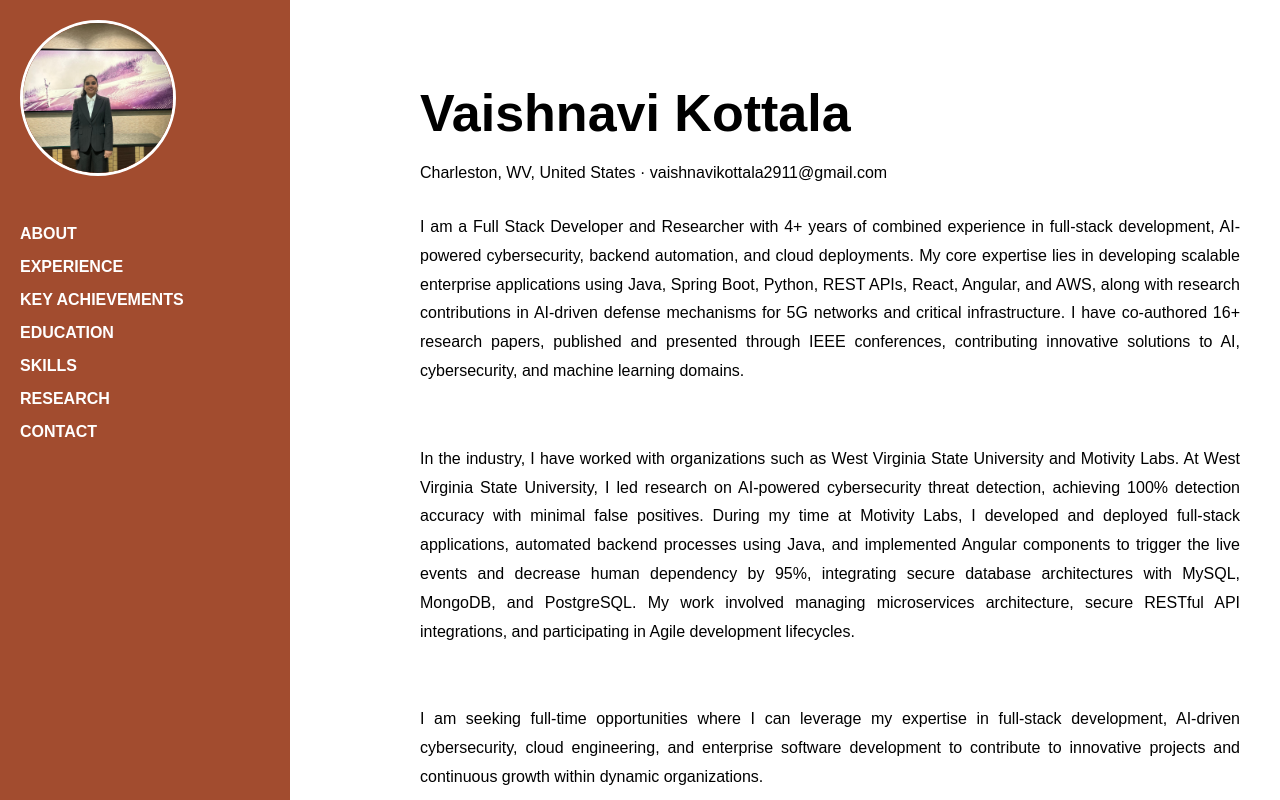
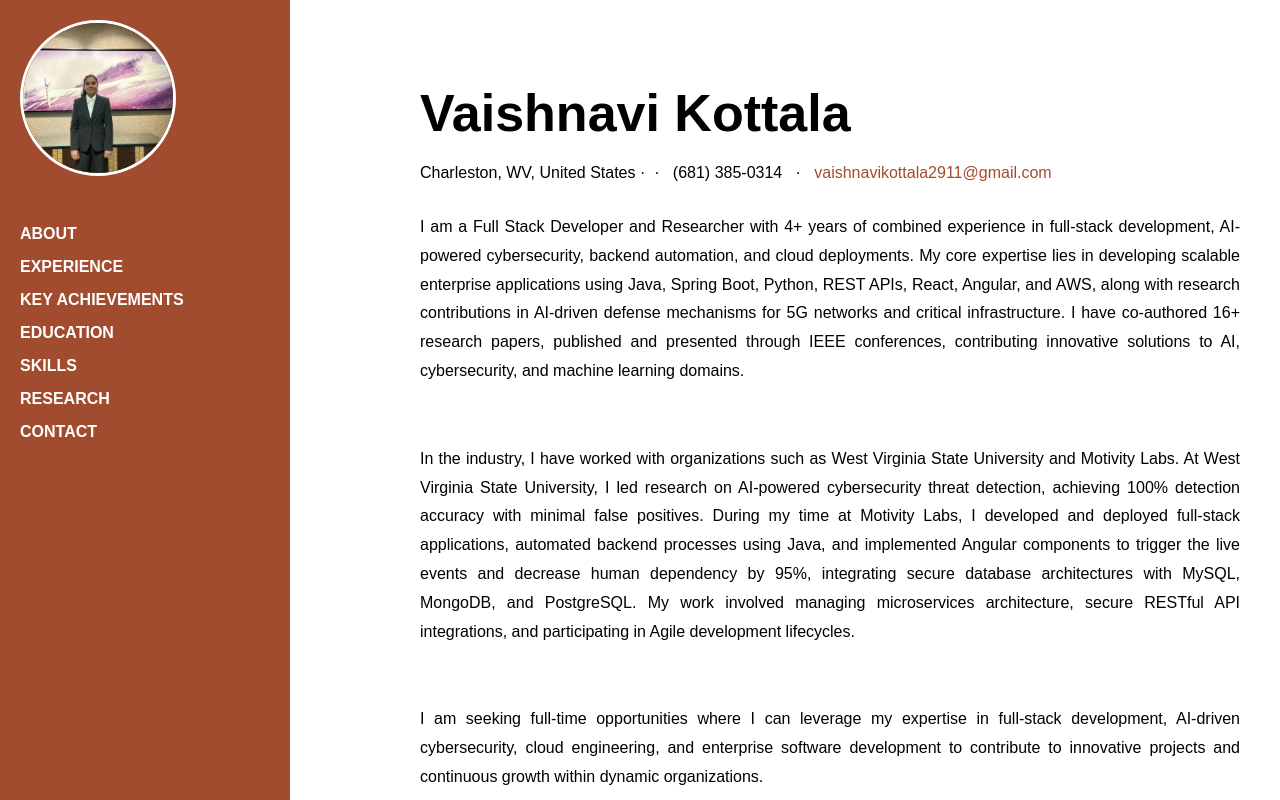
Before and after one commit to kottalavaishnavi/vaishnavikottala.github.io, a plain HTML site: page index.html in a window 1280 px wide. Shown: the top 800 px of the page. Drawn offline with Linux system fonts and the light colour scheme.

Commit message:
Update index.html

```diff
--- a/index.html
+++ b/index.html
@@ -24,7 +24,10 @@
   <div class="main-content">
     <section id="about">
       <h1>Vaishnavi Kottala</h1>
-      <p>Charleston, WV, United States · vaishnavikottala2911@gmail.com</p>
+      <p>Charleston, WV, United States ·&nbsp; · &nbsp; (681) 385-0314 &nbsp; · &nbsp;
+        <a href="mailto:vaishnavikottala2911@gmail.com" style="color:#a24c2f; text-decoration: none;">
+    vaishnavikottala2911@gmail.com
+  </a></p>
       <p>I am a Full Stack Developer and Researcher with 4+ years of combined experience in full-stack development, AI-powered cybersecurity,
         backend automation, and cloud deployments. My core expertise lies in developing scalable enterprise applications using Java, Spring Boot, Python,
         REST APIs, React, Angular, and AWS, along with research contributions in AI-driven defense mechanisms for 5G networks and critical infrastructure.
```
